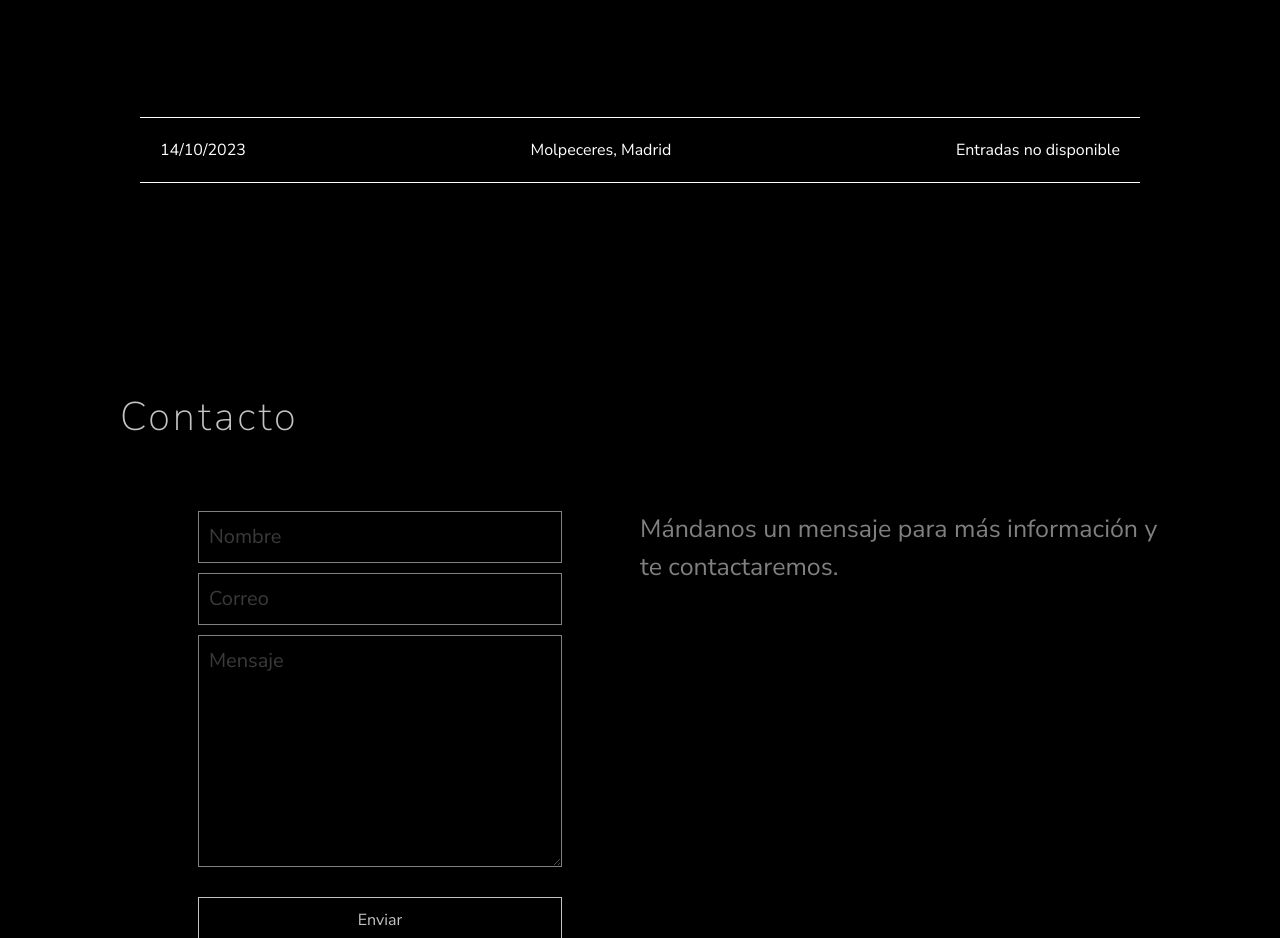
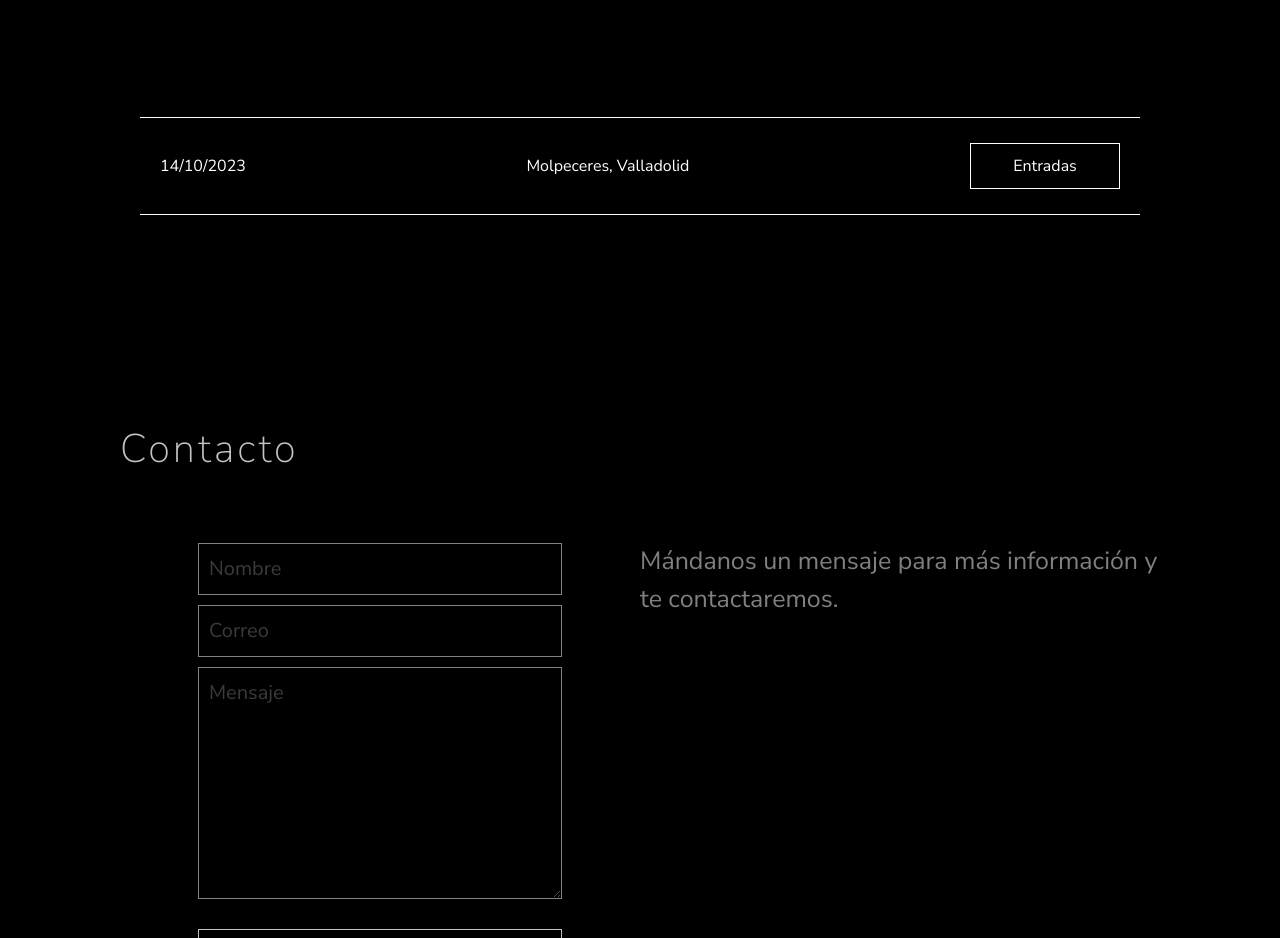
Before and after one commit to JackCaldwellNichols/hot-deluge, a React (Vite) app in the folder hotDeluge/: page / in a window 1280 px wide. Shown: the part 4220-5158 px from the top of the page. Built offline with nearby package versions, Linux system fonts and the light colour scheme.

Commit message:
molpeceres gig

```diff
--- a/hotDeluge/src/data.js
+++ b/hotDeluge/src/data.js
@@ -116,10 +116,10 @@ export const shows = [
   //   },
   {
     id: 1,
-    name: "Molpeceres, Madrid",
+    name: "Molpeceres, Valladolid",
     date: "14/10/2023",
-    price1: "TBC",
+    price1: "Desde 20€",
     price2: "TBC",
-    link: "",
+    link: "https://www.eventbrite.es/e/entradas-molpefest-720597024097?aff=oddtdtcreator",
   },
 ];
```
